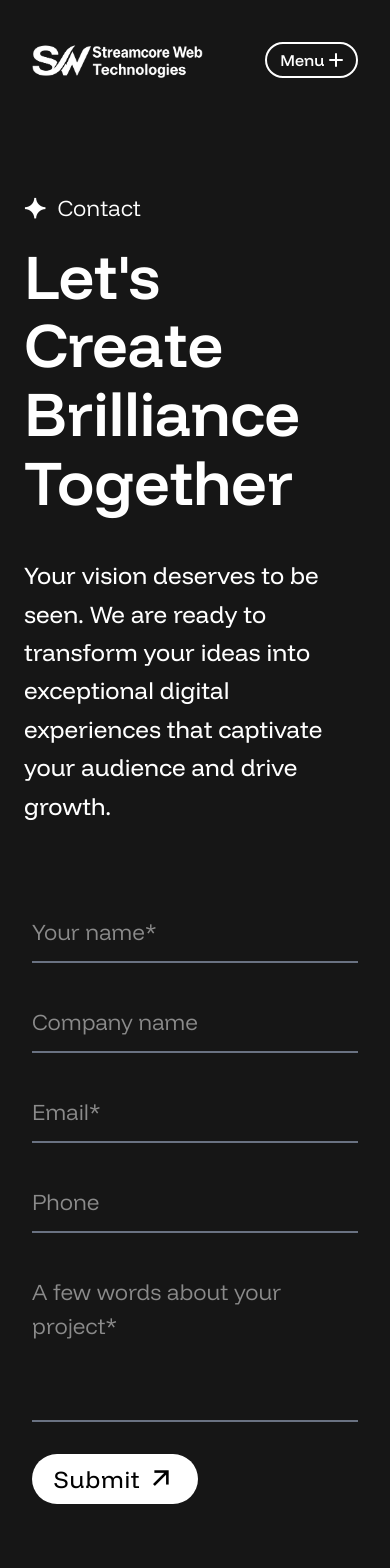
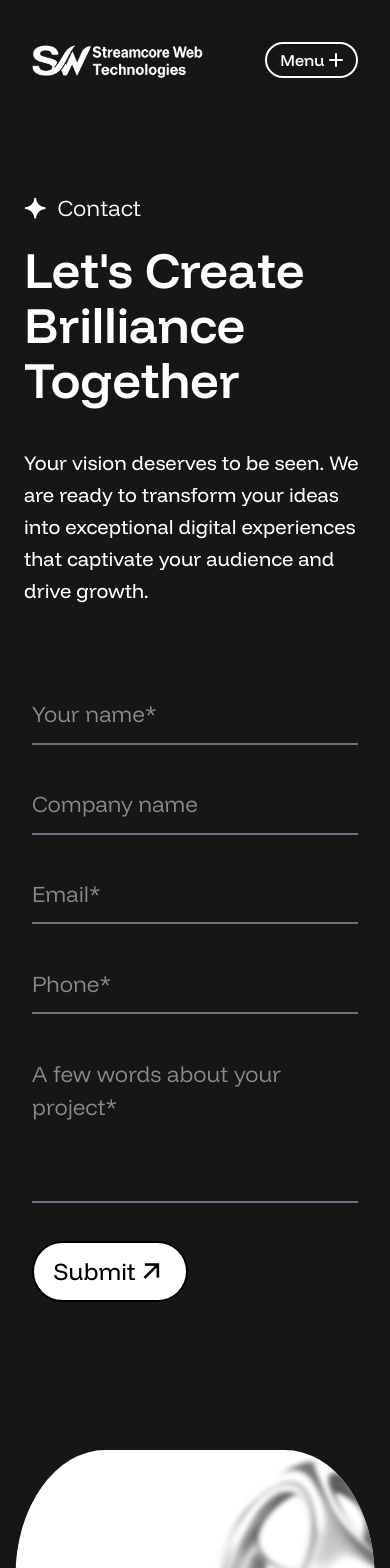
Before and after one commit to prmayanksingh/streamcore, a React (Vite) app: page /contact in a window 390 px wide. Shown: the top 1568 px of the page. Built offline with nearby package versions, Linux system fonts and the light colour scheme.

Commit message:
feat: add custom validation messages to contact form and improve responsiveness

```diff
--- a/src/components/ProjectCard.jsx
+++ b/src/components/ProjectCard.jsx
@@ -4,10 +4,10 @@ const ProjectCard = ({ cardDetails }) => {
   return (
     <div className="w-full xl:w-[48em] flex flex-col gap-[1em] items-center">
       <div
-        className="h-[28em] md:h-[34em] xl:h-[45em] w-full xl:w-[48em] bg-white/2 bg-center bg-contain bg-no-repeat rounded-4xl flex items-end"
+        className="h-[20em] md:h-[25em] xl:h-[30em] w-full xl:w-[48em] bg-white/2 bg-center bg-contain bg-no-repeat rounded-4xl flex items-end"
         style={{ backgroundImage: `url('${cardDetails.imageSrc}')` }}
       >
-        <div className="px-[2em] py-[2em] flex flex-wrap gap-[.6em]">
+        <div className="px-[1em] py-[2em] flex flex-wrap gap-[.6em]">
           {cardDetails.tags.map((tag, index) => (
             <div
               key={index}
--- a/src/components/ui/StaggeredMenu.css
+++ b/src/components/ui/StaggeredMenu.css
@@ -133,7 +133,7 @@
 .staggered-menu-panel {
   position: absolute;
   top: 0;
-  right: 0;
+  right: 0 ;
   width: clamp(260px, 38vw, 420px);
   height: 100%;
   background: white;
@@ -141,7 +141,7 @@
   -webkit-backdrop-filter: blur(12px);
   display: flex;
   flex-direction: column;
-  padding: 6em 2em 2em 2em;
+  padding: 7em 2em 2em 2em;
   overflow-y: auto;
   z-index: 10;
   pointer-events: auto;
--- a/src/components/ui/StaggeredMenu.jsx
+++ b/src/components/ui/StaggeredMenu.jsx
@@ -404,7 +404,7 @@ export const StaggeredMenu = ({
           const raw =
             colors && colors.length
               ? colors.slice(0, 4)
-              : ["#1e1e22", "#35353c"];
+              : ["#1e1e22", "#z"];
           let arr = [...raw];
           if (arr.length >= 3) {
             const mid = Math.floor(arr.length / 2);
--- a/src/sections/aboutus/HeroSection.jsx
+++ b/src/sections/aboutus/HeroSection.jsx
@@ -46,11 +46,11 @@ const HeroSection = () => {
       <div className="flex flex-col gap-[2.5em]">
         <h1
           ref={headingRef}
-          className="w-fit text-[3.9em] md:text-[5.5em] xl:text-[6em] leading-[1.1em] xl:leading-[1.2em] font-semibold"
+          className="w-fit text-[clamp(50px,8vw,65px)] md:text-[5.5em] xl:text-[6em] leading-[1.1em] xl:leading-[1.2em] font-semibold"
         >
           We create brilliance together
         </h1>
-        <p ref={descriptionRef} className="text-[1.5em] leading-[1.6em]">
+        <p ref={descriptionRef} className="text-[clamp(20px,3vw,25px)] leading-[1.6em]">
           We are a creative digital agency passionate about transforming ideas
           into exceptional digital experiences. We help you showcase your
           projects, services, and expertise with maximum impact.
--- a/src/sections/contact/FormSection.jsx
+++ b/src/sections/contact/FormSection.jsx
@@ -1,12 +1,15 @@
 import gsap from "gsap";
 import React, { useEffect, useRef } from "react";
 import { useForm } from "react-hook-form";
-import FlipLink from "../../components/ui/FlipLink";
 
 const FormSection = () => {
-  const { register, handleSubmit, reset } = useForm();
+  const {
+    register,
+    handleSubmit,
+    reset,
+    formState: { errors },
+  } = useForm();
   const boxRef = useRef(null);
-  const flipRef = useRef(null);
 
   const loginHandler = (data) => {
     console.log(data);
@@ -32,8 +35,8 @@ const FormSection = () => {
         className="xl:w-[70%] flex flex-col gap-[2em]"
       >
         <div className="grid grid-cols-1 md:grid-cols-2 gap-[2em]">
+          <div>
             <input
-            required
               {...register("name", {
                 required: "Name is required",
                 pattern: {
@@ -41,18 +44,26 @@ const FormSection = () => {
                   message: "Only letters are allowed",
                 },
               })}
-            className="border-b-2 border-gray-500 focus:border-white text-[1.4em] font-light py-[.5em] outline-none"
+              className="w-full border-b-2 border-gray-500 focus:border-white text-[1.4em] font-light py-[.5em] outline-none"
               type="text"
               placeholder="Your name*"
             />
+            {errors.name && (
+              <p className="text-red-500 text-sm mt-1">
+                {errors.name.message}
+              </p>
+            )}
+          </div>
+          <div>
             <input
               {...register("company name")}
-            className="border-b-2 border-gray-500 focus:border-white text-[1.4em] font-light py-[.5em] outline-none"
+              className="w-full border-b-2 border-gray-500 focus:border-white text-[1.4em] font-light py-[.5em] outline-none"
               type="text"
               placeholder="Company name"
             />
+          </div>
+          <div>
             <input
-            required
               {...register("email", {
                 required: "Email is required",
                 pattern: {
@@ -60,41 +71,55 @@ const FormSection = () => {
                   message: "Enter a valid email address",
                 },
               })}
-            className="border-b-2 border-gray-500 focus:border-white text-[1.4em] font-light py-[.5em] outline-none"
+              className="w-full border-b-2 border-gray-500 focus:border-white text-[1.4em] font-light py-[.5em] outline-none"
               type="email"
               placeholder="Email*"
             />
+            {errors.email && (
+              <p className="text-red-500 text-sm mt-1">
+                {errors.email.message}
+              </p>
+            )}
+          </div>
+          <div>
             <input
               {...register("phone", {
                 required: "Phone number is required",
                 pattern: {
-                value: /^[0-9]{10}$/,
-                message: "Phone number must be 10 digits",
+                  value : /^[0-9]+$/,
+                  message: "Phone a valid phone number",
                 },
               })}
-            className="border-b-2 border-gray-500 focus:border-white text-[1.4em] font-light py-[.5em] outline-none"
+              className="w-full border-b-2 border-gray-500 focus:border-white text-[1.4em] font-light py-[.5em] outline-none"
               type="text"
-            placeholder="Phone"
+              placeholder="Phone*"
             />
+            {errors.phone && (
+              <p className="text-red-500 text-sm mt-1">
+                {errors.phone.message}
+              </p>
+            )}
           </div>
+        </div>
+        <div>
           <textarea
-          required
-          {...register("description", { required: "description is required" })}
-          className="h-[7em] md:h-[10em] border-b-2 border-gray-500 focus:border-white text-[1.4em] font-light py-[.5em] outline-none resize-none"
+            {...register("description", {
+              required: "description is required",
+            })}
+            className="w-full h-[7em] md:h-[10em] border-b-2 border-gray-500 focus:border-white text-[1.4em] font-light py-[.5em] outline-none resize-none"
             type="text"
             placeholder="A few words about your project*"
           />
+          {errors.description && (
+            <p className="text-red-500 text-sm mt-1">{errors.description.message}</p>
+          )}
+        </div>
         <button
           type="submit"
-          onMouseEnter={() => flipRef.current.play()}
-          onMouseLeave={() => flipRef.current.reverse()}
-          className="w-fit bg-white text-black text-[1.5em] md:text-[1.7em] px-[.9em] md:px-[1.1em] py-[.3em] md:py-[.5em] rounded-full"
+          className="w-fit bg-white hover:bg-transparent text-black hover:text-white text-[1.5em] md:text-[1.8em] px-[.8em] md:px-[1em] py-[.2em] md:py-[.3em] rounded-full border-2 transition-all flex items-center"
         >
-          <FlipLink
-            ref={flipRef}
-            text={"Submit"}
-            icon={<i className="ri-arrow-right-up-line text-[1.3em]"></i>}
-          />
+          Submit
+          <i className="ri-arrow-right-up-line text-[1.3em]"></i>
         </button>
       </form>
     </section>
--- a/src/sections/contact/HeroSection.jsx
+++ b/src/sections/contact/HeroSection.jsx
@@ -43,10 +43,10 @@ const HeroSection = () => {
         <i className="ri-shining-fill"></i> Contact
       </h5>
       <div className="flex flex-col gap-[2.5em]">
-        <h1 ref={headingRef} className="w-fit text-[3.9em] md:text-[5.5em] xl:text-[6em] leading-[1.1em] xl:leading-[1.2em] font-semibold">
+        <h1 ref={headingRef} className="w-fit text-[clamp(50px,8vw,65px)] md:text-[5.5em] xl:text-[6em] leading-[1.1em] xl:leading-[1.2em] font-semibold">
           Let's Create Brilliance Together
         </h1>
-        <p ref={descriptionRef} className="text-[1.5em] leading-[1.6em]">
+        <p ref={descriptionRef} className="text-[clamp(20px,3vw,25px)] leading-[1.6em]">
           Your vision deserves to be seen. We are ready to transform your ideas
           into exceptional digital experiences that captivate your audience and
           drive growth.
--- a/src/sections/home/BrandIntroSection.jsx
+++ b/src/sections/home/BrandIntroSection.jsx
@@ -189,7 +189,7 @@ const BrandIntroSection = () => {
           >
             <source src={spiralVideo} type="video/mp4" />
           </video>
-          <div className="absolute lg:text-[.8em] bottom-[1em] right-[1em] w-[3.5em] lg:w-[2.4em] h-[3.5em] lg:h-[2.5em] px-[1em] bg-amber-300 flex items-center justify-center rounded-full">
+          <div className="absolute lg:text-[.8em] bottom-[1em] right-[1em] w-[3.5em] lg:w-[2.4em] h-[3.5em] lg:h-[2.5em] px-[1em] bg-amber-300 flex items-center justify-center rounded-full cursor-not-allowed">
             <i className="ri-play-large-fill"></i>
           </div>
         </div>
--- a/src/sections/home/StatsSection.jsx
+++ b/src/sections/home/StatsSection.jsx
@@ -58,7 +58,7 @@ const StatsSection = () => {
               Happy clients who <br /> trust our work
             </h4>
           </div>
-          <div className="z-99">
+          <div className="z-99 text-[clamp(12px,3vw,16px)]">
             <Link
               to={"/contact"}
               onMouseEnter={() => flipRef1.current.play()}
@@ -118,7 +118,7 @@ const StatsSection = () => {
               Years of experience <br /> delivering excellence
             </h4>
           </div>
-          <div className="z-99">
+          <div className="z-99 text-[clamp(12px,3vw,16px)]">
             <Link
               to={"/aboutus"}
               onMouseEnter={() => flipRef2.current.play()}
@@ -147,7 +147,7 @@ const StatsSection = () => {
               Projects successfully <br /> completed
             </h4>
           </div>
-          <div className="z-99">
+          <div className="z-99 text-[clamp(12px,3vw,16px)]">
             <Link
               to={"/work"}
               onMouseEnter={() => flipRef3.current.play()}
--- a/src/sections/services/HeroSection.jsx
+++ b/src/sections/services/HeroSection.jsx
@@ -31,7 +31,7 @@ const HeroSection = () => {
       <h5 ref={titleRef} className="text-[1.4em] font-light flex gap-[.5em]">
         <i className="ri-shining-fill"></i> Services
       </h5>
-      <h1 ref={headingRef} className="w-fit text-[3.9em] md:text-[5.5em] xl:text-[6em] leading-[1.1em] xl:leading-[1.2em] font-semibold">
+      <h1 ref={headingRef} className="w-fit text-[clamp(50px,8vw,65px)] md:text-[5.5em] xl:text-[6em] leading-[1.1em] xl:leading-[1.2em] font-semibold">
         Technology Expertise You Can Trust
       </h1>
     </section>
--- a/src/sections/services/StatsSection.jsx
+++ b/src/sections/services/StatsSection.jsx
@@ -31,7 +31,7 @@ const StatsSection = () => {
               Years of experience <br /> delivering excellence
             </h4>
           </div>
-          <div className="z-99">
+          <div className="z-99 text-[clamp(12px,3vw,16px)]">
             <Link
               to={"/contact"}
               onMouseEnter={() => flipRef1.current.play()}
@@ -58,7 +58,7 @@ const StatsSection = () => {
               Projects successfully <br /> completed
             </h4>
           </div>
-          <div className="z-99">
+          <div className="z-99 text-[clamp(12px,3vw,16px)]">
             <Link
               to={"/work"}
               onMouseEnter={() => flipRef2.current.play()}
--- a/src/sections/work/HeroSection.jsx
+++ b/src/sections/work/HeroSection.jsx
@@ -30,7 +30,7 @@ const HeroSection = () => {
       <h5  ref={titleRef} className="text-[1.4em] font-light flex gap-[.5em]">
         <i className="ri-shining-fill"></i> Works
       </h5>
-      <h1 ref={headingRef} className="w-fit text-[3.9em] md:text-[5.5em] xl:text-[6em] leading-[1.1em] xl:leading-[1.2em] font-semibold">
+      <h1 ref={headingRef} className="w-fit text-[clamp(50px,8vw,65px)] md:text-[5.5em] xl:text-[6em] leading-[1.1em] xl:leading-[1.2em] font-semibold">
         Where bold ideas <br className="hidden xl:inline" /> take shape
       </h1>
     </section>
```
Lines whose indentation alone changed are shown as unchanged.
